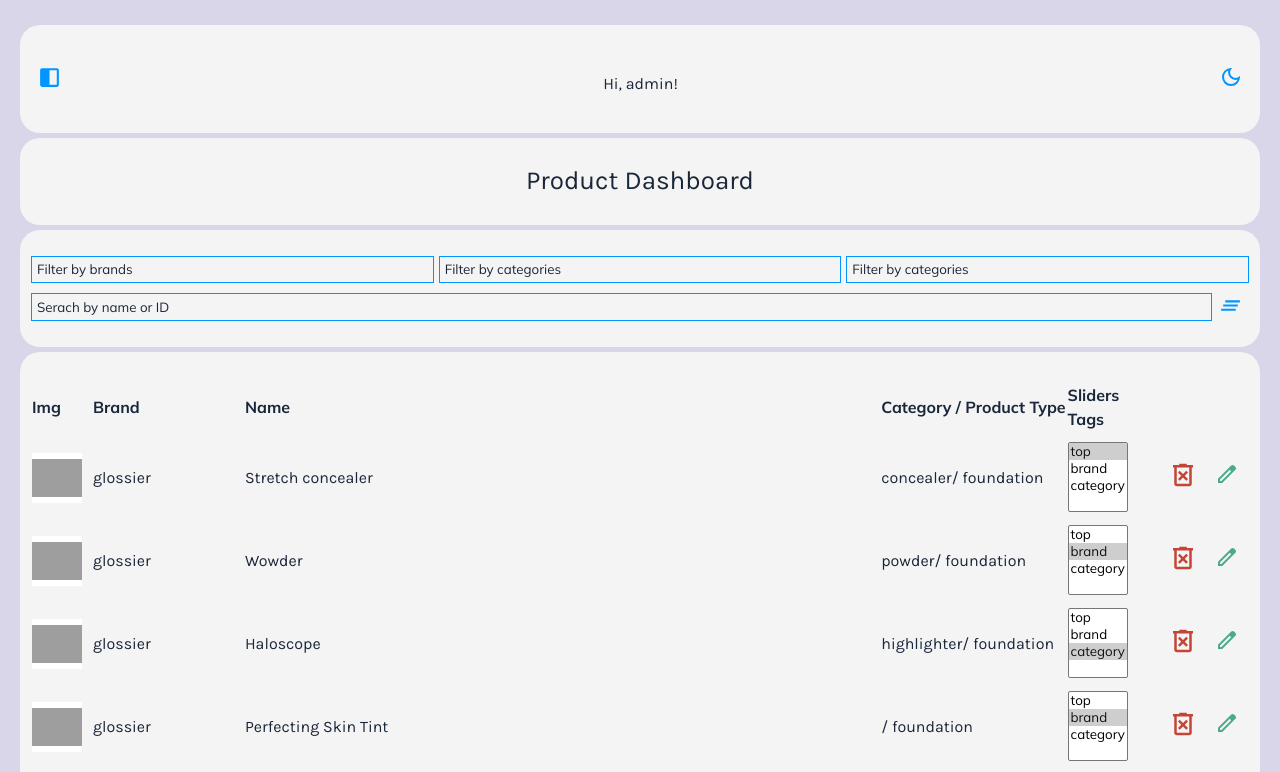
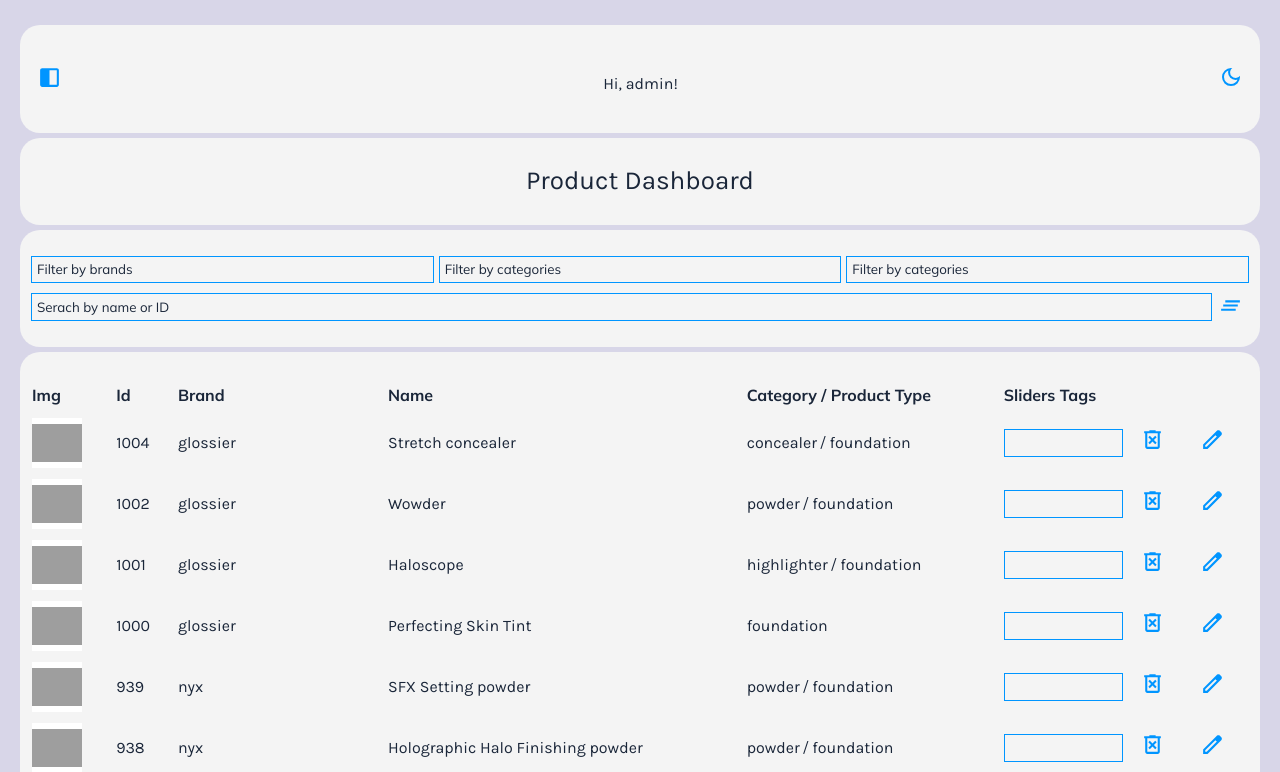
Before and after one commit to eugenia-vitinschii/Cosmetic-Shop-VueJS-PINIA, a Vue app in the folder frontend/: page /admin/all in a window 1280 px wide. Shown: the top 772 px of the page. Built offline with nearby package versions, Linux system fonts and the light colour scheme; data requests are answered from the project's data file; grey boxes are pictures that could not be loaded.

Commit message:
refactor(ProductDashboard): introduced admin classes, delete basic classes, add id to table

```diff
--- a/frontend/src/views/admin/ProductDashboardView.vue
+++ b/frontend/src/views/admin/ProductDashboardView.vue
@@ -15,6 +15,7 @@
             <thead>
               <tr>
                 <th  class="admin-body-text">Img </th>
+                <th class="admin-body-text">Id</th>
                 <th class="admin-body-text">Brand</th>
                 <th class="admin-body-text">Name</th>
                 <th class="admin-body-text">Category / Product Type</th>
@@ -31,39 +32,35 @@
                       fallback="@/assets/img/no-img.jpg" alt="Img" />
                   </div>
                 </td>
-                <td class="admin-body-text">{{ product.brand }}</td>
+                <td class="admin-body-text">
+                  {{ product.id }}
+                </td>
+                <td>{{ product.brand }}</td>
                 <td  class="admin-body-text">{{ product.name }}</td>
-                <td class="admin-body-text">{{ product.category }}/ {{ product.product_type }}</td>
+                <td class="admin-body-text">{{ product.category }} <span v-if="product.category && product.product_type">/ </span>{{ product.product_type }}</td>
                 <td>
-                  <div class="input__wrapper">
                     <select
-                    multiple
+                    class="admin-select"
                     v-model="product.sliderTags"
                     @change="onSliderChange(product)"
                     >
+                      <option  value="" >clear</option>
                       <option v-for="option in sliderOptions" :key="option" :value="option">
                         {{ option }}
                       </option>
                     </select>
-                    <!-- <span v-if="status.isSaving" >Saving...!!!!</span>
-                    <span v-else-if="status.isSaved">Saved!</span> -->
-                  </div>
                 </td>
                 <td>
-                  <button @click="deleteItem(product.id)" class="delete tooltip">
-                    <span class="tooltip-text small-text">delete</span>
-                    <svg xmlns="http://www.w3.org/2000/svg" height="24px" viewBox="0 -960 960 960" width="24px"
-                      fill="#e8eaed">
+                  <button @click="deleteItem(product.id)" class="admin-svg-button">
+                    <svg xmlns="http://www.w3.org/2000/svg" viewBox="0 -960 960 960">
                       <path
                         d="m376-300 104-104 104 104 56-56-104-104 104-104-56-56-104 104-104-104-56 56 104 104-104 104 56 56Zm-96 180q-33 0-56.5-23.5T200-200v-520h-40v-80h200v-40h240v40h200v80h-40v520q0 33-23.5 56.5T680-120H280Zm400-600H280v520h400v-520Zm-400 0v520-520Z" />
                     </svg>
                   </button>
                 </td>
                 <td>
-                  <router-link :to="'/admin/update/' + product.id" class="edit  tooltip">
-                    <span class="tooltip-text small-text">edit</span>
-                    <svg xmlns="http://www.w3.org/2000/svg" height="24px" viewBox="0 -960 960 960" width="24px"
-                      fill="#e8eaed">
+                  <router-link :to="'/admin/update/' + product.id" class="admin-svg-button">
+                    <svg xmlns="http://www.w3.org/2000/svg"  viewBox="0 -960 960 960" >
                       <path
                         d="M200-200h57l391-391-57-57-391 391v57Zm-80 80v-170l528-527q12-11 26.5-17t30.5-6q16 0 31 6t26 18l55 56q12 11 17.5 26t5.5 30q0 16-5.5 30.5T817-647L290-120H120Zm640-584-56-56 56 56Zm-141 85-28-29 57 57-29-28Z" />
                     </svg>
```
